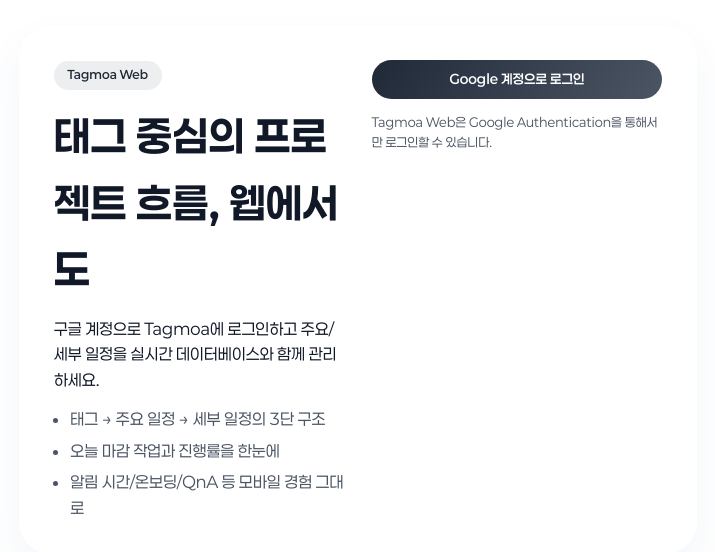
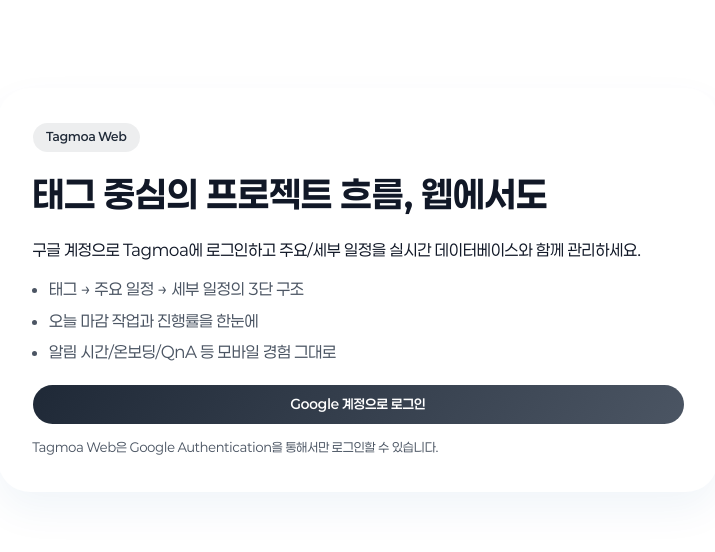
Before and after one commit to nadajinny/tagmoa_website, a Vue app: page /login in a window 1280 px wide. Shown: the part 110-662 px from the top of the page, without its empty margins (282-997 px from the left). Built offline with nearby package versions, Linux system fonts and the light colour scheme; no server answers.

Commit message:
feat: 텍스트 사이즈 크기 조절

```diff
--- a/src/views/LoginView.vue
+++ b/src/views/LoginView.vue
@@ -68,16 +68,17 @@
 }
 
 .login__panel {
-  display: grid;
-  grid-template-columns: repeat(auto-fit, minmax(280px, 1fr));
-  gap: 2rem;
+  width: min(720px, 100%);
+  display: flex;
+  flex-direction: column;
+  gap: 1.5rem;
   padding: 2.5rem;
   border-radius: 32px;
 }
 
 .login__intro h1 {
   margin: 1rem 0;
-  font-size: clamp(2rem, 4vw, 3rem);
+  font-size: clamp(1.75rem, 3.5vw, 2.6rem);
 }
 
 .login__intro ul {
```
